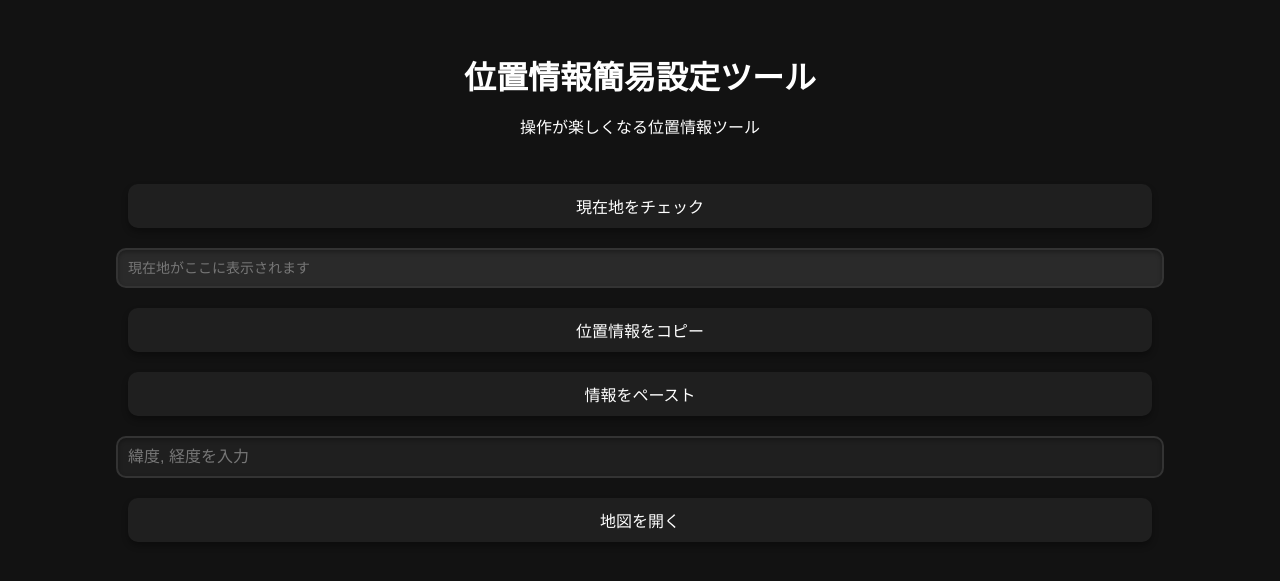
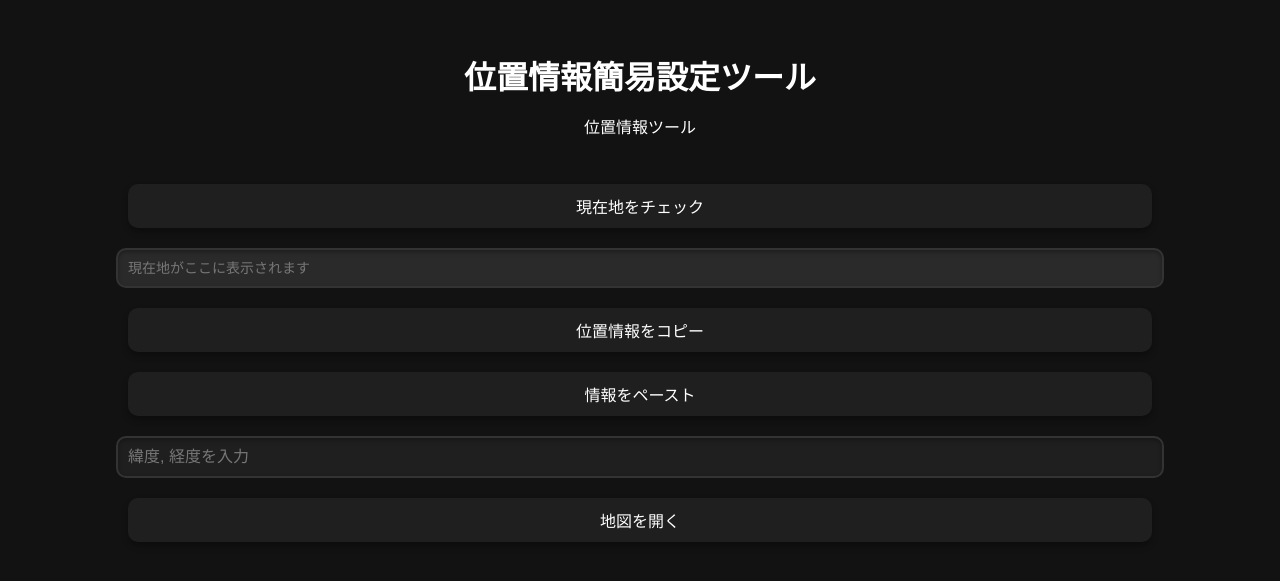
Before and after one commit to hoshi-ctrl/mituketai, a plain HTML site: page index.html in a window 1280 px wide. Shown: the part 109-690 px from the top of the page. Drawn offline with Linux system fonts and the light colour scheme.

Commit message:
Update index.html

```diff
--- a/index.html
+++ b/index.html
@@ -121,7 +121,7 @@
 <body>
     <header id="header">
         <h1 id="title">位置情報簡易設定ツール</h1>
-        <p>操作が楽しくなる位置情報ツール</p>
+        <p>位置情報ツール</p>
     </header>
     <button id="getLocation">現在地をチェック</button>
     <input type="text" id="locationDisplay" class="output" placeholder="現在地がここに表示されます" readonly>
```
